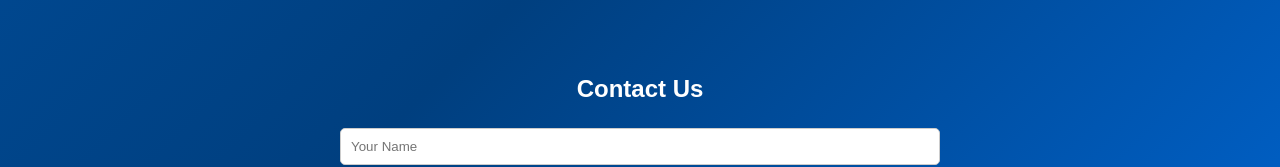
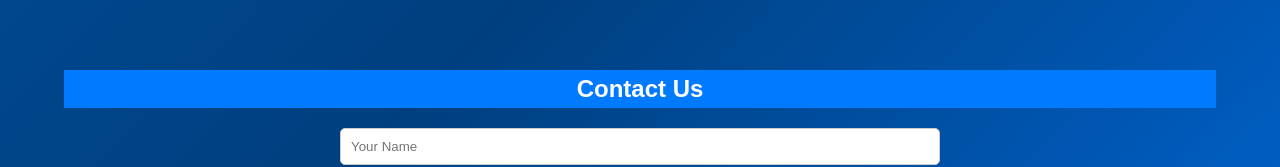
Before and after one commit to sench9/PRODIGY_WD_01, a plain HTML site: page index.html in a window 1280 px wide. Shown: the part 2208-2375 px from the top of the page. Drawn offline with Linux system fonts and the light colour scheme.

Commit message:
Update styles.css

```diff
--- a/styles.css
+++ b/styles.css
@@ -366,7 +366,8 @@ header nav ul li a:hover {
 
 .contact .container h2{
 color:white;
-
+background-color: #007aff;
+}
 }
 
 
```
